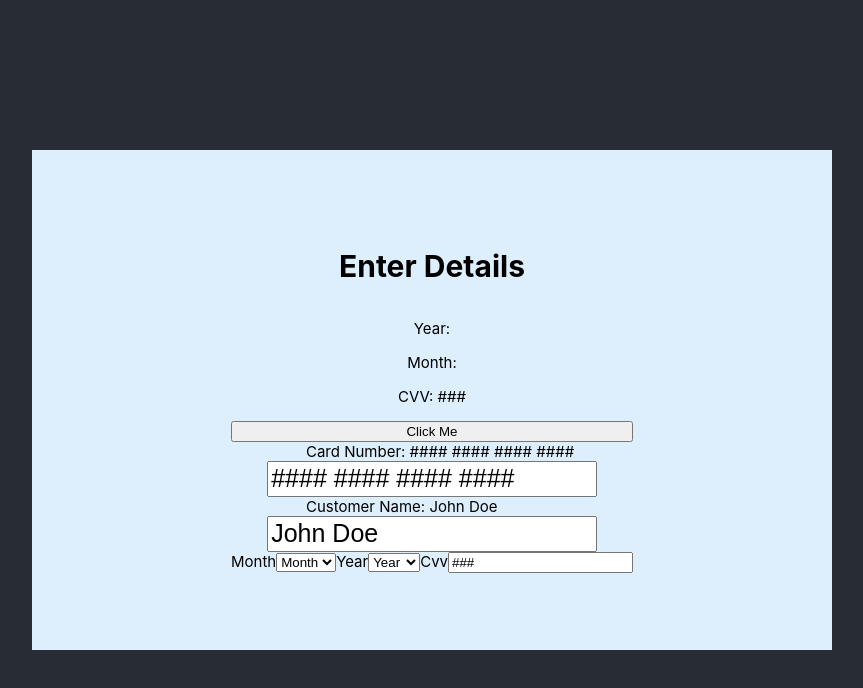
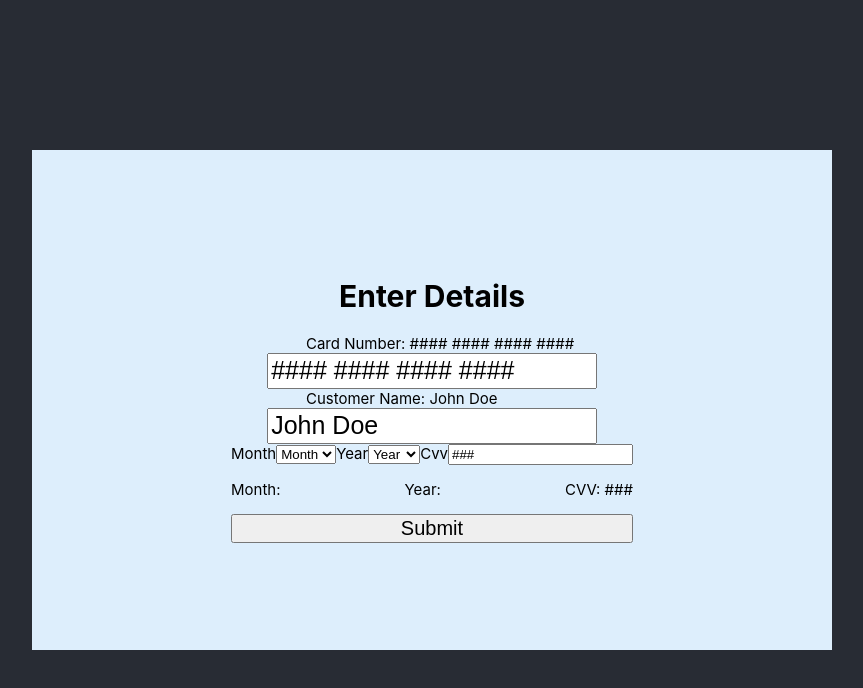
Before and after one commit to Thadman/CreditCard, a React (Create React App) app: page / in a window 1280 px wide. Shown: the top 688 px of the page, without its empty margins (208-1071 px from the left). Built offline with nearby package versions, Linux system fonts and the light colour scheme.

Commit message:
mucked around with some formatting, still need to add card and do some actual styling

```diff
--- a/src/App.js
+++ b/src/App.js
@@ -1,6 +1,7 @@
 import "./App.css";
 import { useState } from "react";
 import Form from "./components/Form";
+import Button from "./components/Button";
 
 function App() {
   const [query, setQuery] = useState("Enter Details");
@@ -21,6 +22,11 @@ function App() {
   function handleSubmit() {
     console.log("this worked");
     setQuery("Thad");
+    setNumber("#### #### #### ####");
+    setName("John Doe");
+    setYear("");
+    setMonth("");
+    setCvv("###");
   }
 
   // function handleChange() {
@@ -43,16 +49,7 @@ function App() {
                 flexDirection: "column",
               }}
             >
-              <Form
-                details={details}
-                query={query}
-                handleSubmit={handleSubmit}
-                name={name}
-                number={number}
-                year={year}
-                month={month}
-                cvv={cvv}
-              />
+              <Form details={details} query={query} />
               <div style={{ textAlign: "left", paddingLeft: "75px" }}>
                 <label> Card Number: {number}</label>
               </div>
@@ -114,6 +111,14 @@ function App() {
                   />
                 </div>
               </div>
+              <Button
+                handleSubmit={handleSubmit}
+                name={name}
+                number={number}
+                year={year}
+                month={month}
+                cvv={cvv}
+              />
             </form>
           </div>
         </div>
--- /dev/null
+++ b/src/components/Button.js
@@ -0,0 +1,24 @@
+import React from "react";
+
+export default function Button(props) {
+  console.log(props);
+  return (
+    <div>
+      <div>
+        <div style={{ display: "flex", justifyContent: "space-between" }}>
+          <p>Month: {props.month}</p>
+          <p>Year: {props.year}</p>
+          <p> CVV: {props.cvv}</p>
+        </div>
+        <div>
+          <button
+            style={{ width: "100%", fontSize: "20px" }}
+            onClick={props.handleSubmit}
+          >
+            Submit
+          </button>
+        </div>
+      </div>
+    </div>
+  );
+}
--- a/src/components/Form.js
+++ b/src/components/Form.js
@@ -1,15 +1,10 @@
 import React from "react";
 
 export default function form(props) {
-  console.log(props);
+  // console.log(props);
   return (
     <>
       <h1>{props.query}</h1>
-      <div>
-        <p>Year: {props.year}</p> <p>Month: {props.month}</p>{" "}
-        <p> CVV: {props.cvv}</p>
-      </div>
-      <button onClick={props.handleSubmit}>Click Me</button>
     </>
   );
 }
```
Also changed, not shown: 1 other file (tests, documents, lock files or other folders).
